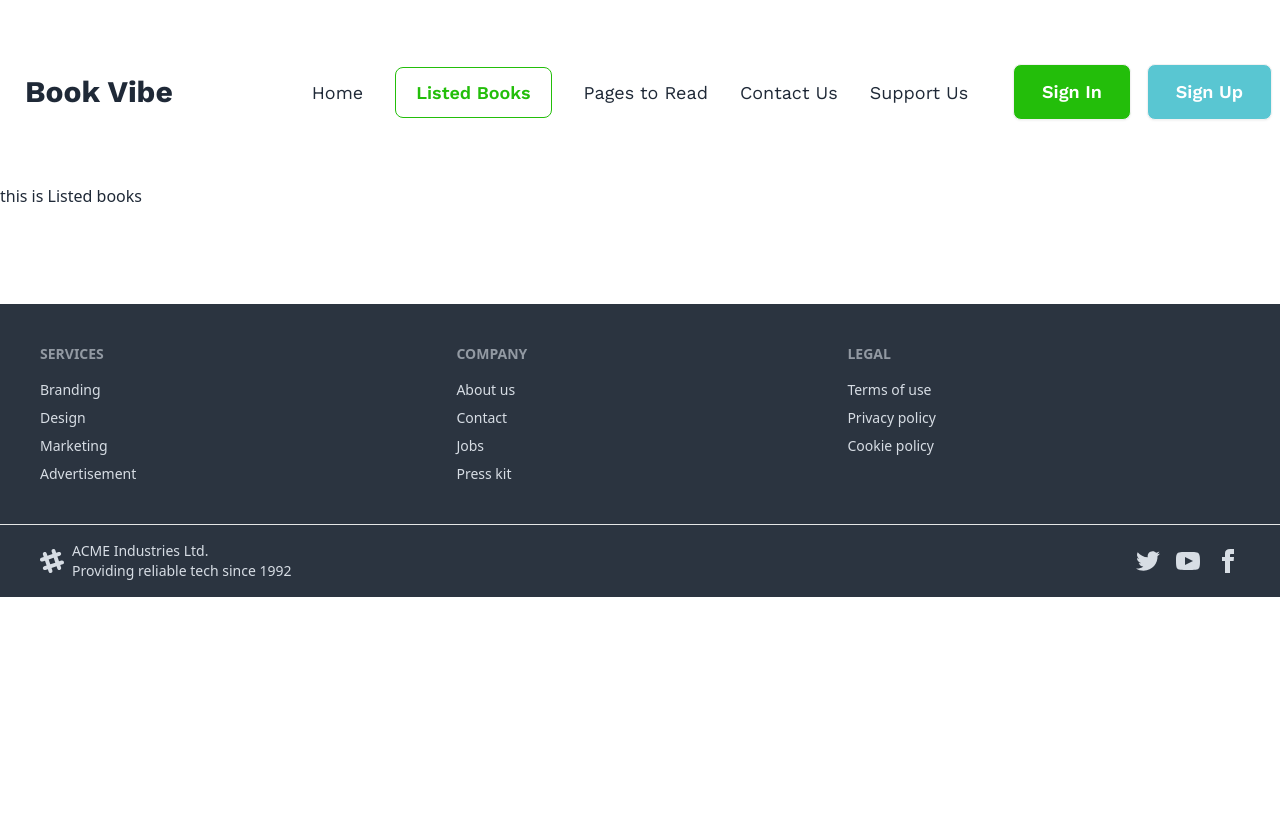
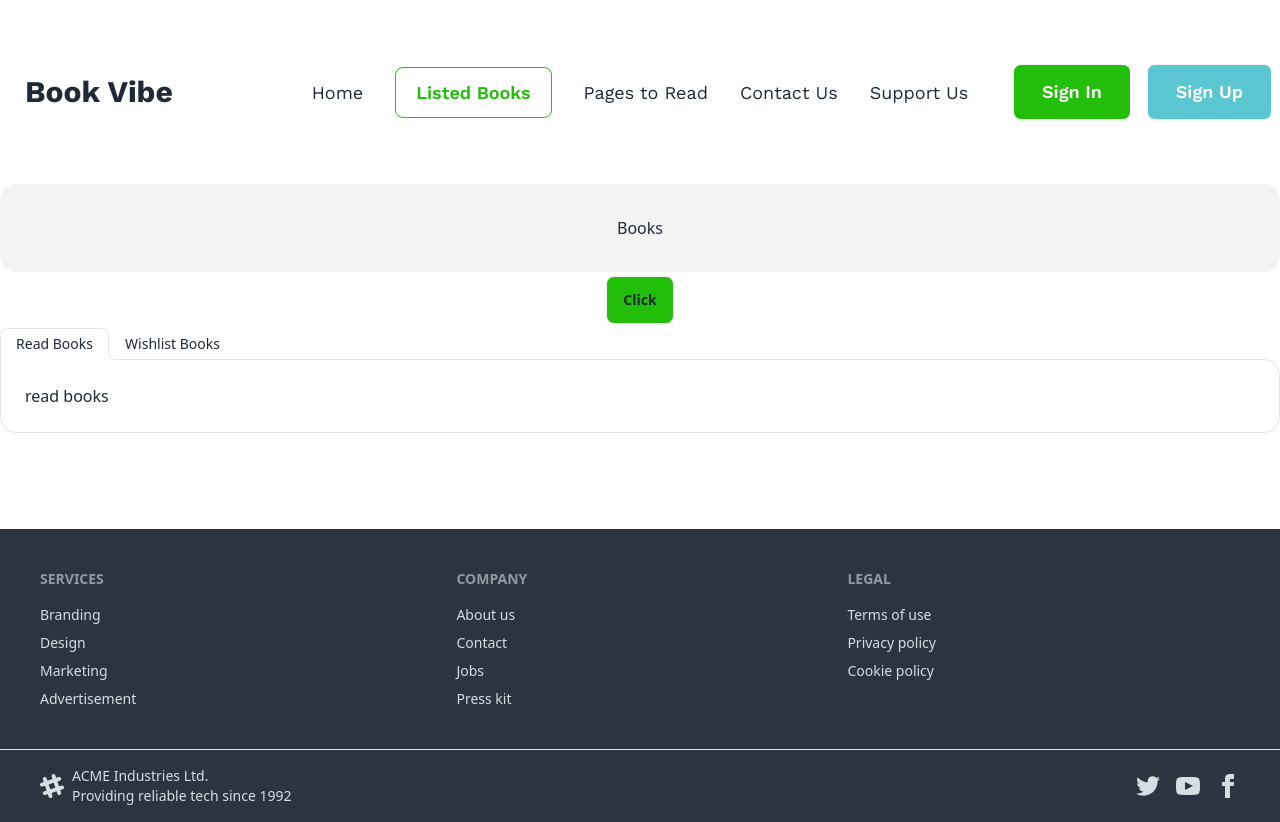
Before and after one commit to rznayeem/bookish-buzz, a React (Vite) app: page /listed in a window 1280 px wide. Before the commit the page ends 800 px from the top, so only its background shows below. Built offline with nearby package versions, Linux system fonts and the light colour scheme; a web font is replaced by a local one.

Commit message:
accessed local storage data from local storage

```diff
--- a/src/Pages/ListedBooks/ListedBooks.jsx
+++ b/src/Pages/ListedBooks/ListedBooks.jsx
@@ -1,7 +1,63 @@
+import ReadBooks from '../../components/ReadBooks/ReadBooks';
+
 const ListedBooks = () => {
   return (
     <div>
-      <h1>this is Listed books</h1>
+      <div className="text-center">
+        <div className="py-8 bg-[#1313130D] rounded-2xl">
+          <h1>Books</h1>
+        </div>
+        <div className="dropdown ">
+          <div tabIndex={0} role="button" className="btn bg-[#23BE0A] m-1">
+            Click
+          </div>
+          <ul
+            tabIndex={0}
+            className="dropdown-content -left-3/4 z-[1] menu p-2 shadow bg-base-100 rounded-box w-52"
+          >
+            <li>
+              <a>rating</a>
+            </li>
+            <li>
+              <a>Number of Pages</a>
+            </li>
+            <li>
+              <a>Published Year</a>
+            </li>
+          </ul>
+        </div>
+      </div>
+
+      <div role="tablist" className="tabs tabs-lifted">
+        <input
+          type="radio"
+          name="my_tabs_2"
+          role="tab"
+          className="tab"
+          aria-label="Read Books"
+          checked
+        />
+        <div
+          role="tabpanel"
+          className="tab-content bg-base-100 border-base-300 rounded-box p-6"
+        >
+          <ReadBooks></ReadBooks>
+        </div>
+
+        <input
+          type="radio"
+          name="my_tabs_2"
+          role="tab"
+          className="tab"
+          aria-label="Wishlist Books"
+        />
+        <div
+          role="tabpanel"
+          className="tab-content bg-base-100 border-base-300 rounded-box p-6"
+        >
+          Tab content 2
+        </div>
+      </div>
     </div>
   );
 };
--- a/src/components/BookDetails/BookDetails.jsx
+++ b/src/components/BookDetails/BookDetails.jsx
@@ -1,5 +1,8 @@
 import { useLoaderData, useParams } from 'react-router-dom';
 import './BookDetails.css';
+import 'react-toastify/dist/ReactToastify.css';
+import { getStoredData } from '../../utility/localStorage';
+import { ToastContainer } from 'react-toastify';
 
 const BookDetails = () => {
   const books = useLoaderData();
@@ -22,7 +25,7 @@ const BookDetails = () => {
   } = book;
 
   const handleReadBooks = () => {
-    const savedData = JSON.parse(localStorage.getItem('books')) || [];
+    getStoredData(book);
   };
 
   return (
@@ -83,6 +86,19 @@ const BookDetails = () => {
             Wishlist
           </button>
         </div>
+        <ToastContainer
+          position="top-right"
+          autoClose={5000}
+          hideProgressBar={false}
+          newestOnTop={false}
+          closeOnClick
+          rtl={false}
+          pauseOnFocusLoss
+          draggable
+          pauseOnHover
+          theme="light"
+          transition:Bounce
+        />
       </div>
     </div>
   );
--- /dev/null
+++ b/src/components/ReadBooks/ReadBooks.jsx
@@ -0,0 +1,18 @@
+import { useEffect, useState } from 'react';
+
+const ReadBooks = () => {
+  const [readBooks, setReadBooks] = useState([]);
+
+  useEffect(() => {
+    const booksRead = JSON.parse(localStorage.getItem('books'));
+    setReadBooks(booksRead);
+  }, []);
+  console.log(readBooks);
+  return (
+    <div>
+      <h1>read books</h1>
+    </div>
+  );
+};
+
+export default ReadBooks;
--- /dev/null
+++ b/src/utility/localStorage.js
@@ -0,0 +1,14 @@
+import { toast } from 'react-toastify';
+
+export const getStoredData = book => {
+  const savedData = JSON.parse(localStorage.getItem('books')) || [];
+
+  const readBooks = savedData.find(readBook => readBook.id === book.id);
+
+  if (readBooks) {
+    toast.error('You have already read this book');
+  } else {
+    savedData.push(book);
+    localStorage.setItem('books', JSON.stringify(savedData));
+  }
+};
```
